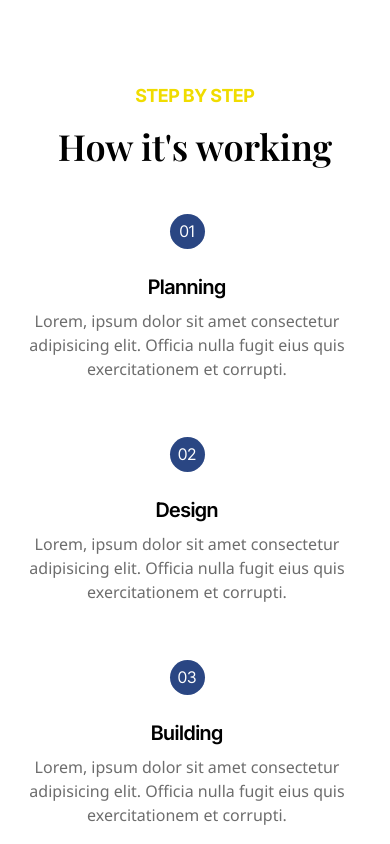
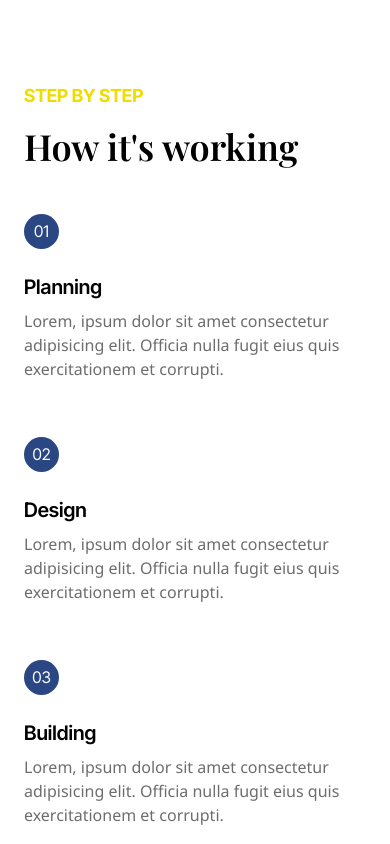
Before and after one commit to Lindrit-Sulaj/Architecture, a React (Vite) app: page / in a window 390 px wide. Shown: the part 8440-9284 px from the top of the page. Built offline with nearby package versions, Linux system fonts and the light colour scheme.

Commit message:
Experience Update for mobile

```diff
--- a/src/pages/Landing/Experience.jsx
+++ b/src/pages/Landing/Experience.jsx
@@ -4,34 +4,37 @@ const Experience = () => {
   return (
     <section className="experience max-w-mw-normal items-center flex-wrap py-10 mx-auto flex my-16 px-6 gap-y-10 laptop:px-10">
       <div className='w-full laptop:w-1/2'>
-        <p className='uppercase text-yellow-900 font-bold text-lg font-inter-tight text-center laptop:text-left'>Step by step</p>
-        <h1 className='mt-4 text-4xl font-playfair font-semibold text-center laptop:text-left'>How it's working</h1>
+        <p className='uppercase text-yellow-900 font-bold text-lg font-inter-tight text-left tablet:text-center laptop:text-left'>Step by step</p>
+        <h1 className='mt-4 text-4xl font-playfair font-semibold text-left tablet:text-center laptop:text-left'>How it's working</h1>
         <div className='flex flex-col gap-8 mt-6 pr-4 justify-center'>
           <div className='flex gap-6 mt-6 flex-col laptop:flex-row'>
-            <div className="flex justify-center laptop:justify-start">
+            <div className="flex justify-start tablet:justify-center laptop:justify-start">
               <p className='rounded-full shrink-0 bg-blue-600 text-neutral-100 w-[35px] h-[35px] flex justify-center items-center font-inter-tight'>01</p>
             </div>
+
             <div className=''>
-              <h1 className='text-xl font-semibold font-inter-tight text-center laptop:text-left'>Planning</h1>
-              <p className='font-noto-sans mt-2 text-neutral-300 tablet:max-w-[400px] text-center mx-auto laptop:text-left'>Lorem, ipsum dolor sit amet consectetur adipisicing elit. Officia nulla fugit eius quis exercitationem et corrupti.</p>
+              <h1 className='text-xl font-semibold font-inter-tight text-left tablet:text-center laptop:text-left'>Planning</h1>
+              <p className='font-noto-sans mt-2 text-neutral-300 tablet:max-w-[400px] text-left tablet:text-center mx-auto laptop:text-left'>Lorem, ipsum dolor sit amet consectetur adipisicing elit. Officia nulla fugit eius quis exercitationem et corrupti.</p>
             </div>
           </div>
+          {/* */}
           <div className='flex gap-6 mt-6 flex-col laptop:flex-row'>
-            <div className="flex justify-center laptop:justify-start">
+            <div className="flex justify-start tablet:justify-center laptop:justify-start">
               <p className='rounded-full shrink-0 bg-blue-600 text-neutral-100 w-[35px] h-[35px] flex justify-center items-center font-inter-tight'>02</p>
             </div>
             <div className=''>
-              <h1 className='text-xl font-semibold font-inter-tight text-center laptop:text-left'>Design</h1>
-              <p className='font-noto-sans mt-2 text-neutral-300 tablet:max-w-[400px] text-center mx-auto laptop:text-left'>Lorem, ipsum dolor sit amet consectetur adipisicing elit. Officia nulla fugit eius quis exercitationem et corrupti.</p>
+              <h1 className='text-xl font-semibold font-inter-tight text-left tablet:text-center laptop:text-left'>Design</h1>
+              <p className='font-noto-sans mt-2 text-neutral-300 tablet:max-w-[400px] text-left tablet:text-center mx-auto laptop:text-left'>Lorem, ipsum dolor sit amet consectetur adipisicing elit. Officia nulla fugit eius quis exercitationem et corrupti.</p>
             </div>
           </div>
+          {/* */}
           <div className='flex gap-6 mt-6 flex-col laptop:flex-row'>
-            <div className="flex justify-center laptop:justify-start">
+            <div className="flex justify-start tablet:justify-center laptop:justify-start">
               <p className='rounded-full shrink-0 bg-blue-600 text-neutral-100 w-[35px] h-[35px] flex justify-center items-center font-inter-tight'>03</p>
             </div>
             <div className=''>
-              <h1 className='text-xl font-semibold font-inter-tight text-center laptop:text-left'>Building</h1>
-              <p className='font-noto-sans mt-2 text-neutral-300 tablet:max-w-[400px] text-center mx-auto laptop:text-left'>Lorem, ipsum dolor sit amet consectetur adipisicing elit. Officia nulla fugit eius quis exercitationem et corrupti.</p>
+              <h1 className='text-xl font-semibold font-inter-tight text-left tablet:text-center laptop:text-left'>Building</h1>
+              <p className='font-noto-sans mt-2 text-neutral-300 tablet:max-w-[400px] text-left tablet:text-center mx-auto laptop:text-left'>Lorem, ipsum dolor sit amet consectetur adipisicing elit. Officia nulla fugit eius quis exercitationem et corrupti.</p>
             </div>
           </div>
         </div>
```
